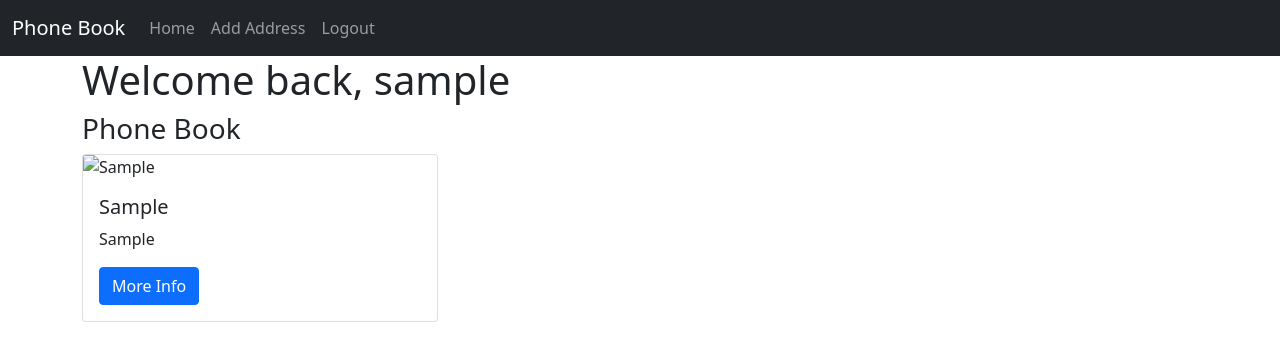
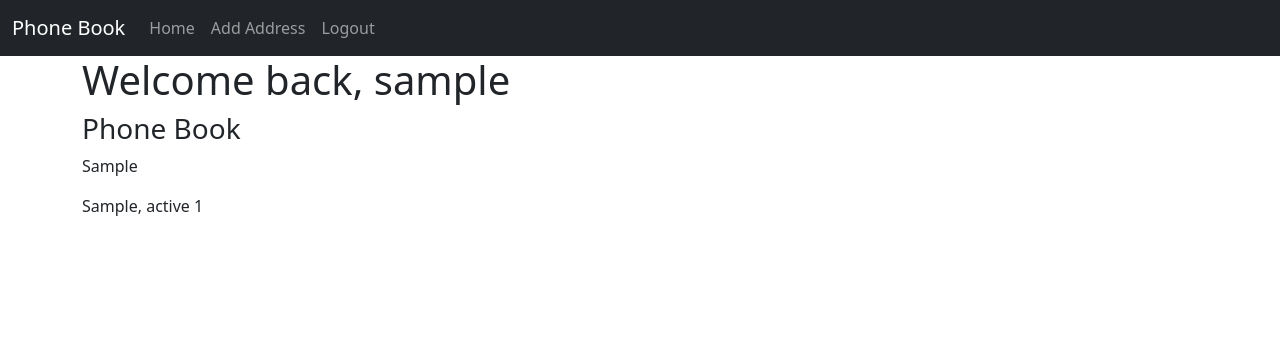
Before and after one commit to jendunlap2/Flask_Phone_Book_DB_Login, a Flask app: template app/templates/index.html in a window 1280 px wide. Shown: the top 361 px of the page. Run offline with Flask 2, Linux system fonts and the light colour scheme; the template is opened without the code that fills it: values that come from a table or form of the project are taken from there, others are empty; a user stored in the database is signed in; tables that the repository leaves empty hold one stand-in row (values such as "Sample post"); some libraries are stand-ins or nearby versions.

Commit message:
Update index.html

```diff
--- a/app/templates/index.html
+++ b/app/templates/index.html
@@ -6,21 +6,11 @@
     <h1>Welcome back, {{ current_user.username }}</h1>
     <h3>Phone Book</h3>
     <div class="row">
-        {% for add in addresses %}
-        <div class="col-12 col-sm-6 col-md-4">
-            <div class="card">
-                <img src="{{ add.image_url }}" class="card-img-top" alt="{{ add.street }}">
-                <div class="card-body">
-                    <h5 class="card-title">{{ add.street }}</h5>
-                    <p class="card-text">{{ add.city }}</p>
-                    <a href="{{ url_for('address_info', address_id=add.id) }}" class="btn btn-primary">More Info</a>
-                </div>
-            </div>
-        </div>
+        {% for item in address %}
+            <p>{{ item.street }}</p>
+            <p>{{ item.city }}, {{ item.state }} {{ item.zipcode }}</p>
         {% endfor %}
     </div>
-
-
 
 {% else %}
     <h1>Phone Book Home Page</h1>
```
